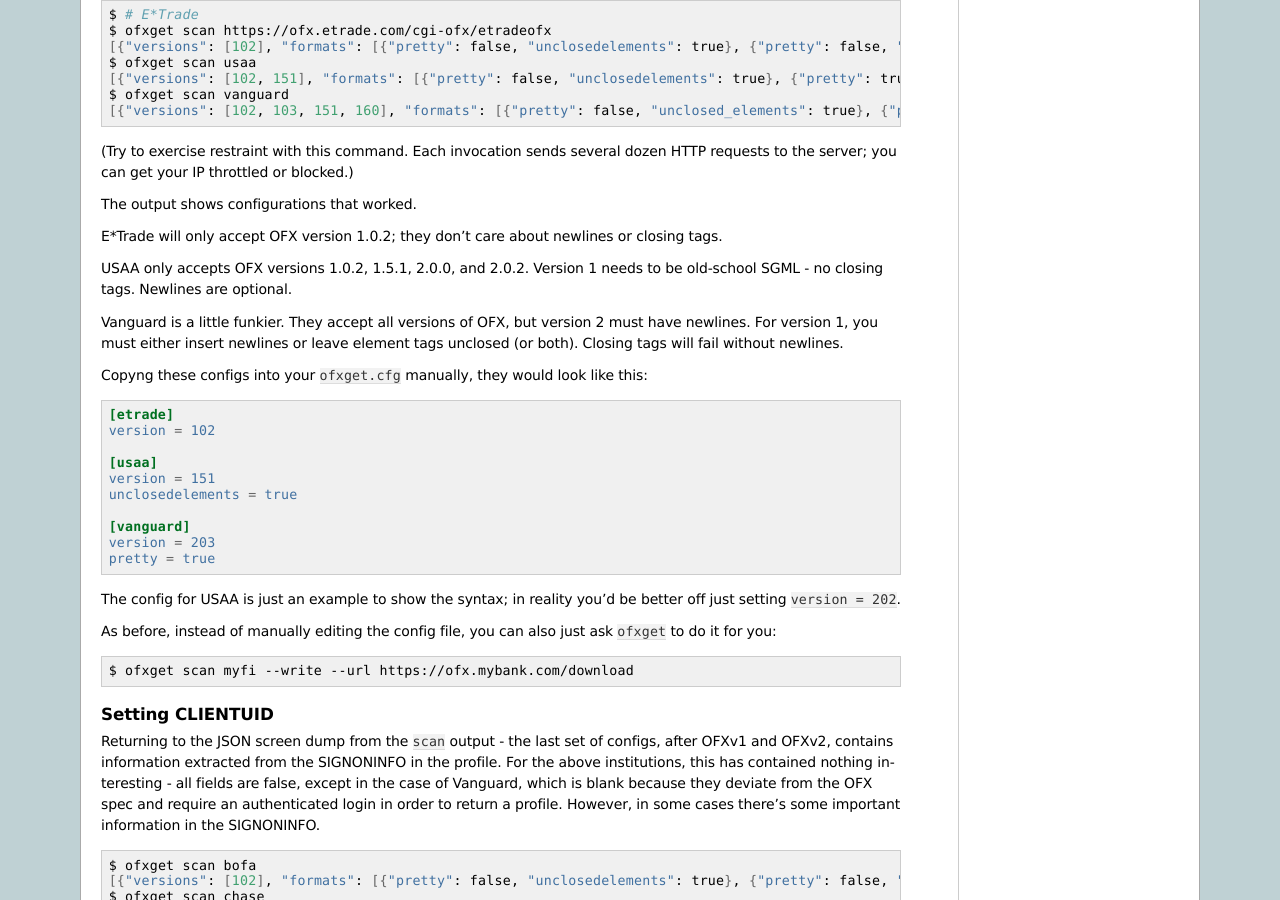
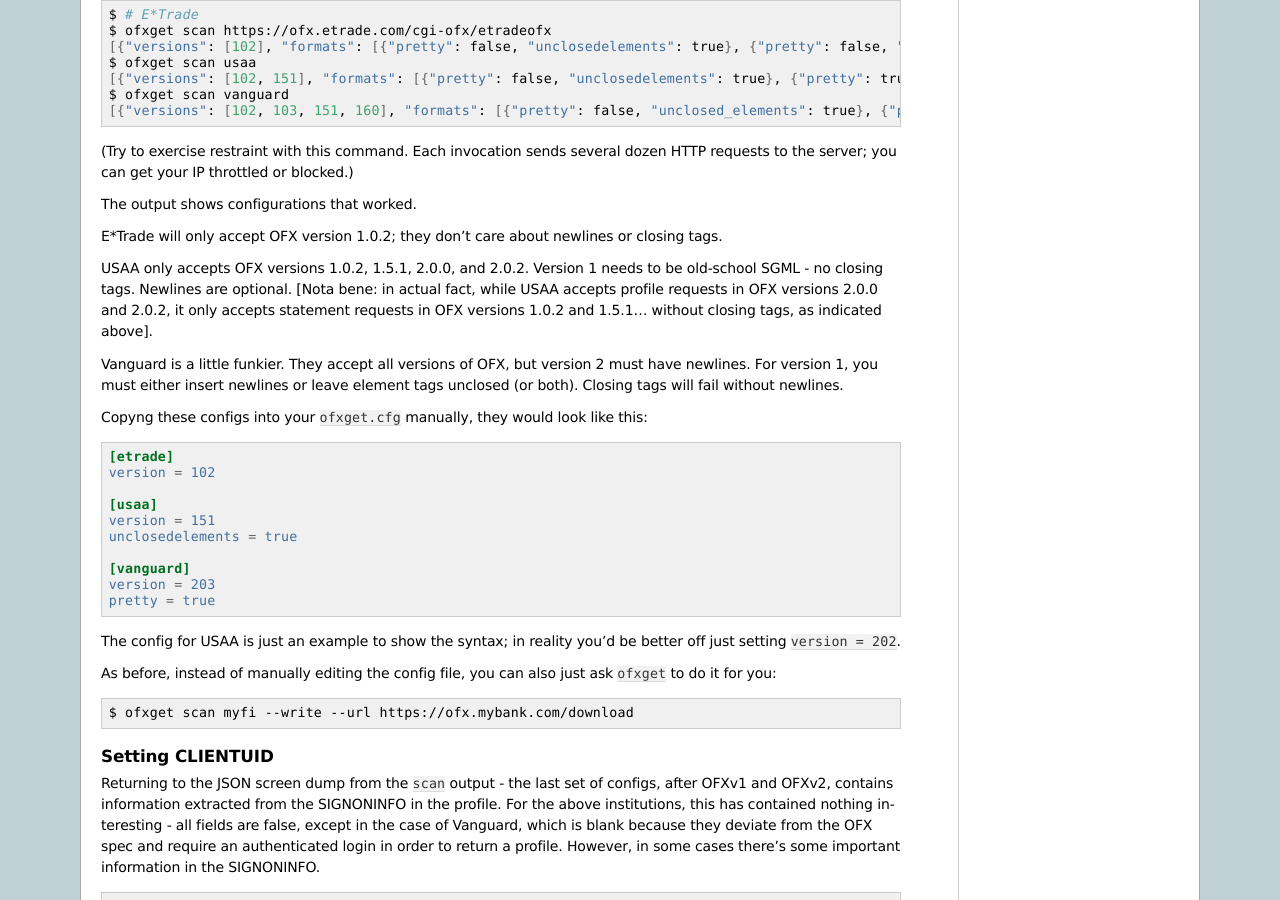
Before and after one commit to csingley/ofxtools, a Sphinx documentation site: the page built from docs/client.rst, in a window 1280 px wide and 900 px high, scrolled down 6294 px. Built offline with Sphinx 7.4.7, drawn with Linux system fonts in a browser that asks for light colours.

```diff
--- a/docs/client.rst
+++ b/docs/client.rst
@@ -453,7 +453,10 @@
 closing tags.
 
 USAA only accepts OFX versions 1.0.2, 1.5.1, 2.0.0, and 2.0.2.  Version 1 needs
-to be old-school SGML - no closing tags.  Newlines are optional.
+to be old-school SGML - no closing tags.  Newlines are optional. [Nota bene:
+in actual fact, while USAA accepts profile requests in OFX versions 2.0.0 and
+2.0.2, it only accepts statement requests in OFX versions 1.0.2 and 1.5.1...
+without closing tags, as indicated above].
 
 Vanguard is a little funkier.  They accept all versions of OFX, but version
 2 must have newlines.  For version 1, you must either insert newlines or
```
Also changed, not shown: 1 other file.
